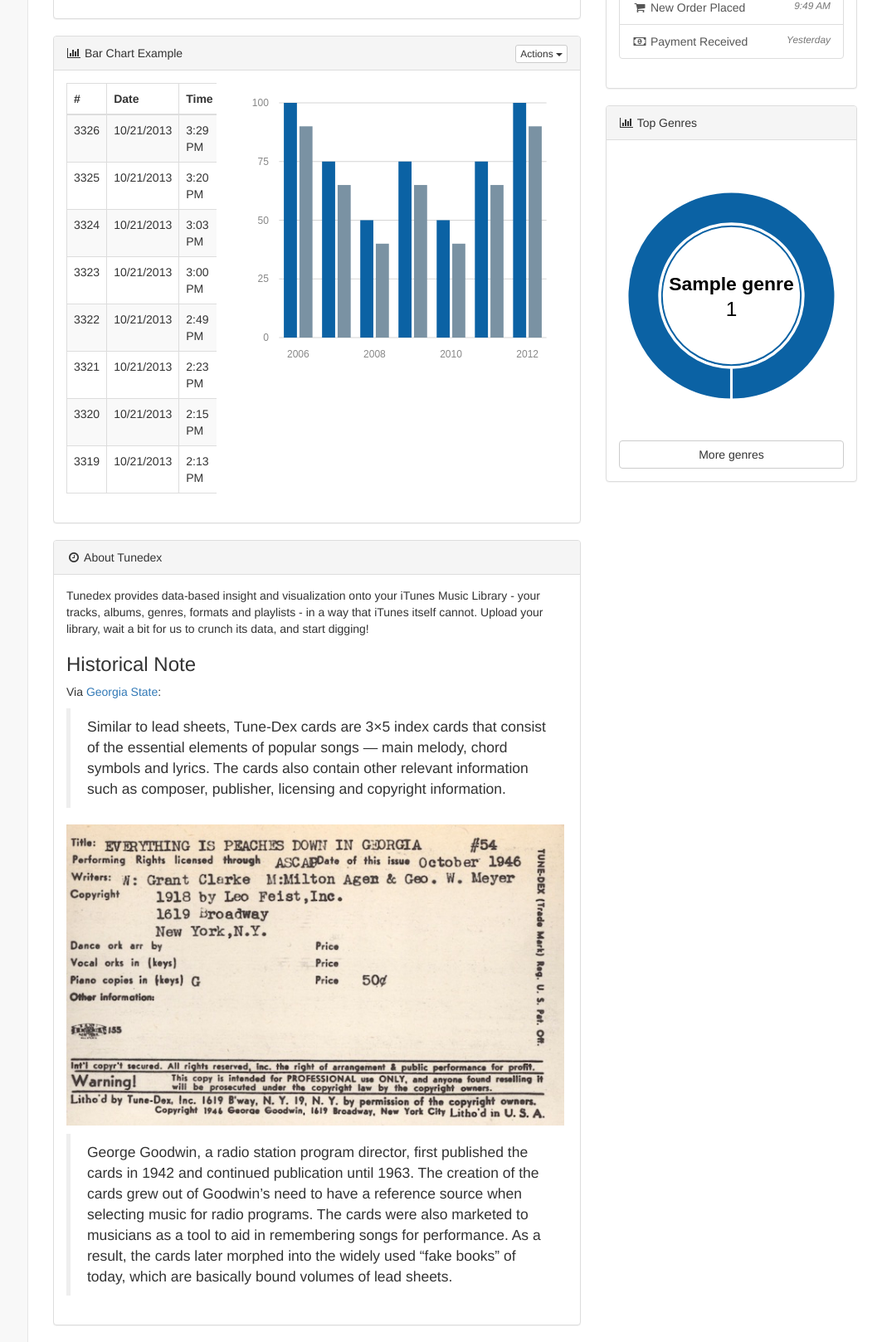
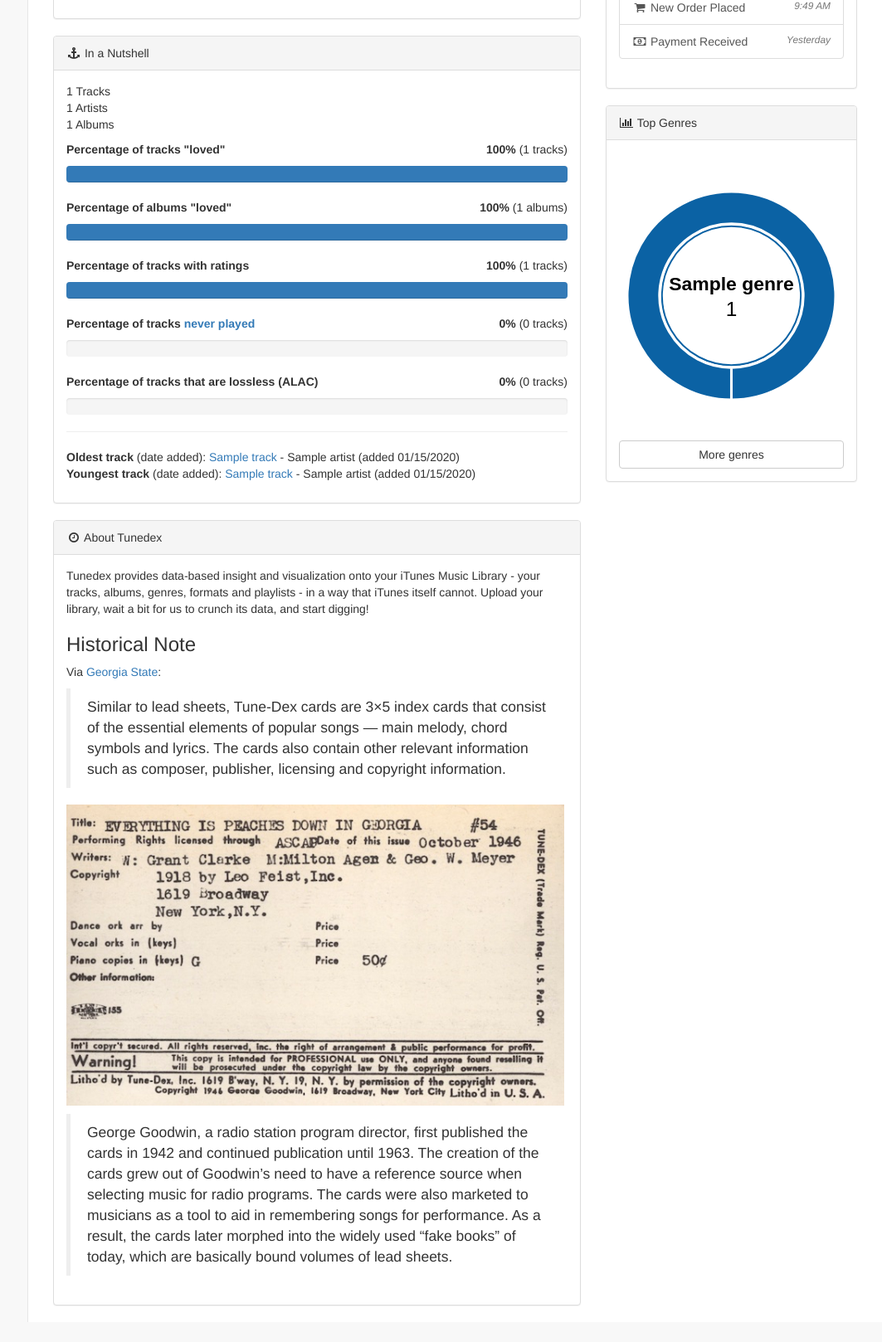
Before and after one commit to shacker/tunedex, a Django app: page / in a window 1280 px wide. Shown: the part 719-2337 px from the top of the page at 83% size, without its empty margins (217-1280 px from the left). After the commit the page ends 2313 px from the top, so only its background shows below. Run offline with Django 3.2, Linux system fonts and the light colour scheme; tables that the repository leaves empty hold one stand-in row (values such as "Sample post"); some libraries are stand-ins or nearby versions.

Commit message:
Add summaries to dashboard

```diff
--- a/itl/views.py
+++ b/itl/views.py
@@ -9,10 +9,39 @@ from itl.models import Album, Track, Kind, Artist, Playlist, LibraryData, Genre
 
 
 def dashboard(request):
-    artists_count = Artist.objects.all().count()
-    albums_count = Album.objects.all().count()
-    tracks_count = Track.objects.all().count()
-    playlists_count = Playlist.objects.all().count()
+    tracks = Track.objects.all()
+    artists = Artist.objects.all()
+    albums = Album.objects.all()
+    playlists = Playlist.objects.all()
+
+    artists_count = artists.count()
+    albums_count = albums.count()
+    tracks_count = tracks.count()
+    playlists_count = playlists.count()
+
+    loved_tracks_count = Track.objects.filter(loved=True).count()
+    loved_tracks_percent = int(round((loved_tracks_count / tracks_count) * 100, 0))
+    loved_albums_count = Album.objects.filter(album_loved=True).count()
+    loved_albums_percent = int(round((loved_albums_count / albums_count) * 100, 0))
+
+    oldest_track = tracks.exclude(date_added__isnull=True).order_by('date_added').first()
+    newest_track = tracks.exclude(date_added__isnull=True).order_by('-date_added').first()
+
+    unplayed_count = tracks.filter(play_count__isnull=True).count()
+    unplayed_percent = int(round((unplayed_count / tracks_count) * 100, 0))
+
+    lossless_tracks = tracks.filter(
+        Q(kind__name__iexact="AAC audio file") |
+        Q(kind__name__iexact="Apple Music AAC audio file") |
+        Q(kind__name__iexact="Purchased AAC audio file")
+    )
+
+    lossless_count = lossless_tracks.count()
+    lossless_percent = int(round((lossless_count / tracks_count) * 100, 0))
+
+    rated_tracks_count = tracks.filter(rating__isnull=False).count()
+    rated_tracks_percent = int(round((rated_tracks_count / tracks_count) * 100, 0))
+
     sitemeta, created = LibraryData.objects.get_or_create(pk=1)
     return render(request, 'dashboard.html', locals(),)
 
@@ -63,6 +92,8 @@ def track_list(request):
     genre = request.GET.get('genre')
     kind = request.GET.get('kind')
     q = request.GET.get('q')
+    playcount = request.GET.get('playcount')
+
     if q:
 
         # SearchVector with annotate is slow for now: https://code.djangoproject.com/ticket/27719
@@ -86,6 +117,12 @@ def track_list(request):
     if kind:
         kind = int(kind)
         qs = qs.filter(kind__id=kind)
+    if playcount:
+        playcount = int(playcount)
+        if playcount == 0:
+            qs = qs.filter(play_count__isnull=True)
+        else:
+            qs = qs.filter(play_count=playcount)
 
     qs = qs.order_by('title')
 
--- a/tunedex/static/theme/data/morris-data.js
+++ b/tunedex/static/theme/data/morris-data.js
@@ -74,43 +74,4 @@ $(function() {
     }
     drawDashboardGenres();
 
-
-    Morris.Bar({
-        element: 'morris-bar-chart',
-        data: [{
-            y: '2006',
-            a: 100,
-            b: 90
-        }, {
-            y: '2007',
-            a: 75,
-            b: 65
-        }, {
-            y: '2008',
-            a: 50,
-            b: 40
-        }, {
-            y: '2009',
-            a: 75,
-            b: 65
-        }, {
-            y: '2010',
-            a: 50,
-            b: 40
-        }, {
-            y: '2011',
-            a: 75,
-            b: 65
-        }, {
-            y: '2012',
-            a: 100,
-            b: 90
-        }],
-        xkey: 'y',
-        ykeys: ['a', 'b'],
-        labels: ['Series A', 'Series B'],
-        hideHover: 'auto',
-        resize: true
-    });
-
 });
--- a/tunedex/templates/dashboard.html
+++ b/tunedex/templates/dashboard.html
@@ -138,100 +138,89 @@
             <!-- /.panel -->
             <div class="panel panel-default">
                 <div class="panel-heading">
-                    <i class="fa fa-bar-chart-o fa-fw"></i> Bar Chart Example
-                    <div class="pull-right">
-                        <div class="btn-group">
-                            <button type="button" class="btn btn-default btn-xs dropdown-toggle" data-toggle="dropdown">
-                                Actions
-                                <span class="caret"></span>
-                            </button>
-                            <ul class="dropdown-menu pull-right" role="menu">
-                                <li><a href="#">Action</a>
-                                </li>
-                                <li><a href="#">Another action</a>
-                                </li>
-                                <li><a href="#">Something else here</a>
-                                </li>
-                                <li class="divider"></li>
-                                <li><a href="#">Separated link</a>
-                                </li>
-                            </ul>
-                        </div>
-                    </div>
+                    <i class="fa fa-anchor fa-fw"></i> In a Nutshell
                 </div>
                 <!-- /.panel-heading -->
                 <div class="panel-body">
                     <div class="row">
-                        <div class="col-lg-4">
-                            <div class="table-responsive">
-                                <table class="table table-bordered table-hover table-striped">
-                                    <thead>
-                                        <tr>
-                                            <th>#</th>
-                                            <th>Date</th>
-                                            <th>Time</th>
-                                            <th>Amount</th>
-                                        </tr>
-                                    </thead>
-                                    <tbody>
-                                        <tr>
-                                            <td>3326</td>
-                                            <td>10/21/2013</td>
-                                            <td>3:29 PM</td>
-                                            <td>$321.33</td>
-                                        </tr>
-                                        <tr>
-                                            <td>3325</td>
-                                            <td>10/21/2013</td>
-                                            <td>3:20 PM</td>
-                                            <td>$234.34</td>
-                                        </tr>
-                                        <tr>
-                                            <td>3324</td>
-                                            <td>10/21/2013</td>
-                                            <td>3:03 PM</td>
-                                            <td>$724.17</td>
-                                        </tr>
-                                        <tr>
-                                            <td>3323</td>
-                                            <td>10/21/2013</td>
-                                            <td>3:00 PM</td>
-                                            <td>$23.71</td>
-                                        </tr>
-                                        <tr>
-                                            <td>3322</td>
-                                            <td>10/21/2013</td>
-                                            <td>2:49 PM</td>
-                                            <td>$8345.23</td>
-                                        </tr>
-                                        <tr>
-                                            <td>3321</td>
-                                            <td>10/21/2013</td>
-                                            <td>2:23 PM</td>
-                                            <td>$245.12</td>
-                                        </tr>
-                                        <tr>
-                                            <td>3320</td>
-                                            <td>10/21/2013</td>
-                                            <td>2:15 PM</td>
-                                            <td>$5663.54</td>
-                                        </tr>
-                                        <tr>
-                                            <td>3319</td>
-                                            <td>10/21/2013</td>
-                                            <td>2:13 PM</td>
-                                            <td>$943.45</td>
-                                        </tr>
-                                    </tbody>
-                                </table>
+                        <div class="col-lg-12">
+                        <p>
+                            {{ tracks_count|intcomma }} Tracks<br />
+                            {{ artists_count|intcomma }} Artists<br />
+                            {{ albums_count|intcomma }} Albums
+                        </p>
+
+                        <p>
+                            <b>Percentage of tracks "loved"</b>
+                            <span class="pull-right"><b>{{ loved_tracks_percent }}%</b>
+                            ({{ loved_tracks_count|intcomma }} tracks)</span>
+                        </p>
+                        <div class="progress">
+                            <div class="progress-bar" role="progressbar" aria-valuenow="{{loved_tracks_percent}}"
+                                aria-valuemin="0" aria-valuemax="100" style="width:{{loved_tracks_percent}}%">
+                                <span class="sr-only">loved_tracks_percent%</span>
                             </div>
-                            <!-- /.table-responsive -->
                         </div>
-                        <!-- /.col-lg-4 (nested) -->
-                        <div class="col-lg-8">
-                            <div id="morris-bar-chart"></div>
+
+                        <p>
+                            <b>Percentage of albums "loved"</b>
+                            <span class="pull-right"><b>{{ loved_albums_percent }}%</b>
+                            ({{ loved_albums_count|intcomma }} albums)</span>
+                        </p>
+                        <div class="progress">
+                            <div class="progress-bar" role="progressbar" aria-valuenow="{{loved_albums_percent}}"
+                                aria-valuemin="0" aria-valuemax="100" style="width:{{loved_albums_percent}}%">
+                                <span class="sr-only">loved_albums_percent%</span>
+                            </div>
                         </div>
-                        <!-- /.col-lg-8 (nested) -->
+
+                        <p>
+                            <b>Percentage of tracks with ratings</b>
+                            <span class="pull-right"><b>{{ rated_tracks_percent }}%</b>
+                                ({{ rated_tracks_count|intcomma }} tracks)</span>
+                        </p>
+                        <div class="progress">
+                            <div class="progress-bar" role="progressbar" aria-valuenow="{{rated_tracks_percent}}"
+                                aria-valuemin="0" aria-valuemax="100" style="width:{{rated_tracks_percent}}%">
+                                <span class="sr-only">rated_tracks_percent%</span>
+                            </div>
+                        </div>
+
+                        <p>
+                            <b>Percentage of tracks <a href="{% url 'tracks' %}?playcount=0">never played</a></b>
+                            <span class="pull-right"><b>{{ unplayed_percent }}%</b>
+                            ({{ unplayed_count|intcomma }} tracks)</span>
+                        </p>
+                        <div class="progress">
+                            <div class="progress-bar" role="progressbar" aria-valuenow="{{unplayed_percent}}"
+                                aria-valuemin="0" aria-valuemax="100" style="width:{{unplayed_percent}}%">
+                                <span class="sr-only">unplayed_percent%</span>
+                            </div>
+                        </div>
+
+                        <p>
+                            <b>Percentage of tracks that are lossless (ALAC)</b>
+                            <span class="pull-right"><b>{{ lossless_percent }}%</b>
+                                ({{ lossless_count|intcomma }} tracks)</span>
+                        </p>
+                        <div class="progress">
+                            <div class="progress-bar" role="progressbar" aria-valuenow="{{lossless_percent}}"
+                                aria-valuemin="0" aria-valuemax="100" style="width:{{lossless_percent}}%">
+                                <span class="sr-only">lossless_percent%</span>
+                            </div>
+                        </div>
+
+                        <hr />
+
+                        <p>
+                            <b>Oldest track</b> (date added): <a href="{% url 'track_detail' oldest_track.persistent_id %}">
+                                {{ oldest_track.title }}</a> - {{ oldest_track.artist.name }}
+                                (added {{ oldest_track.date_added|date:"SHORT_DATE_FORMAT" }})<br />
+                            <b>Youngest track</b> (date added): <a href="{% url 'track_detail' newest_track.persistent_id %}">
+                                {{ newest_track.title }}</a> - {{ newest_track.artist.name }}
+                                (added {{ newest_track.date_added|date:"SHORT_DATE_FORMAT" }})<br />
+                        </p>
+                    </div>
                     </div>
                     <!-- /.row -->
                 </div>
```
